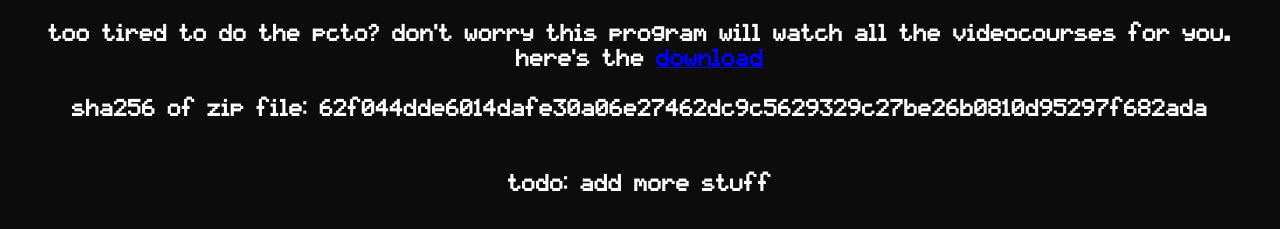
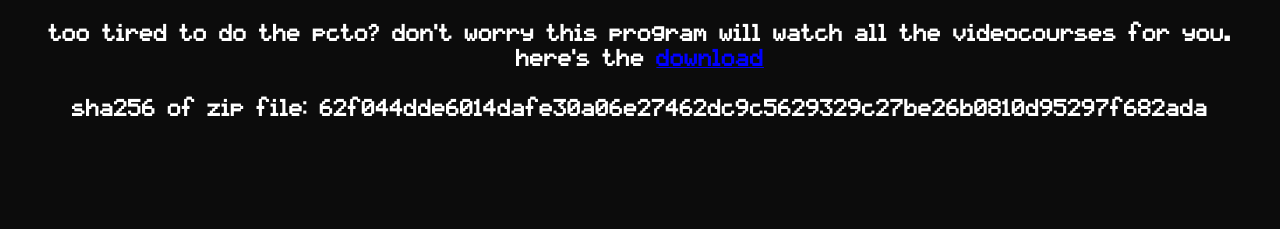
Before and after one commit to yuti-one/yuti-one.github.io, a plain HTML site: page autoPCTO.html in a window 1280 px wide. Shown: the part 119-348 px from the top of the page. Drawn offline with Linux system fonts and the light colour scheme.

Commit message:
Update autoPCTO.html

```diff
--- a/autoPCTO.html
+++ b/autoPCTO.html
@@ -35,8 +35,6 @@
             <br><br>
             sha256 of zip file: 62f044dde6014dafe30a06e27462dc9c5629329c27be26b0810d95297f682ada
 
-            <br><br><br>
-            todo: add more stuff
         </h3>
 
     </div>
```
